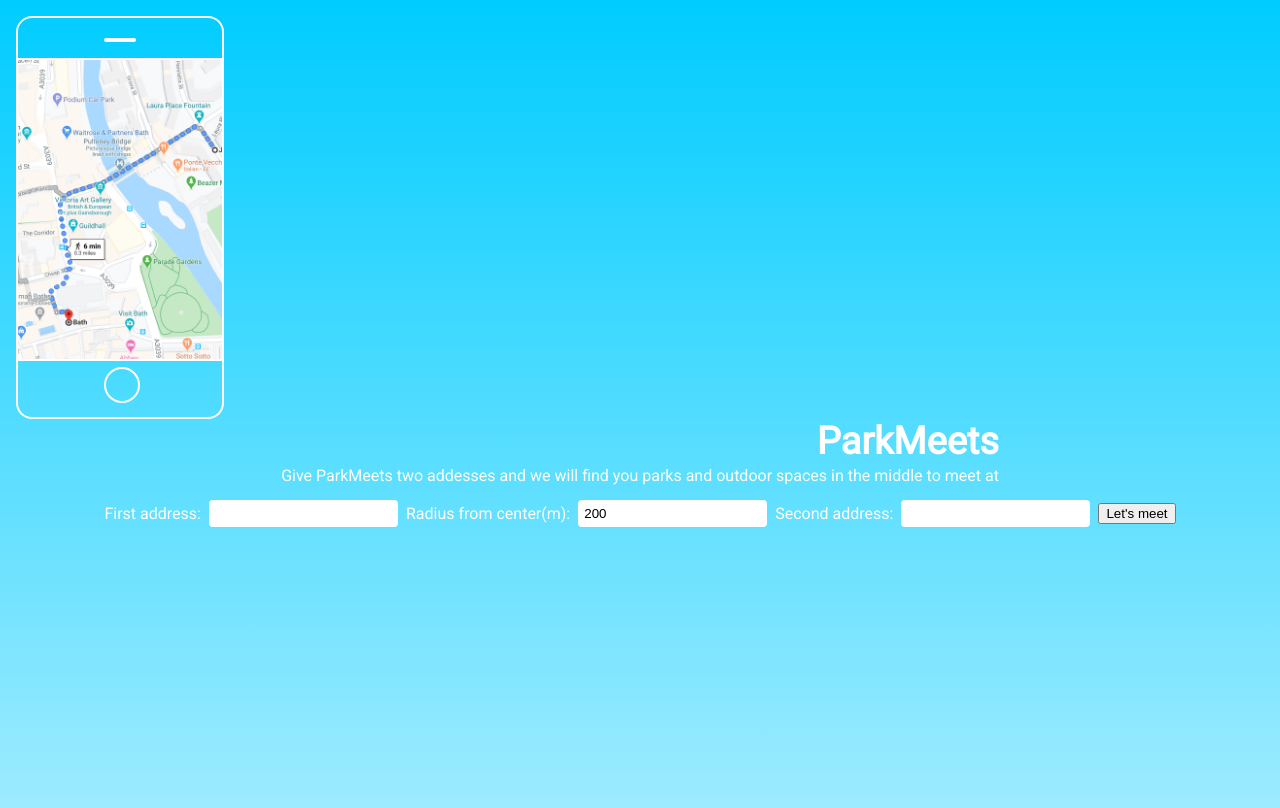
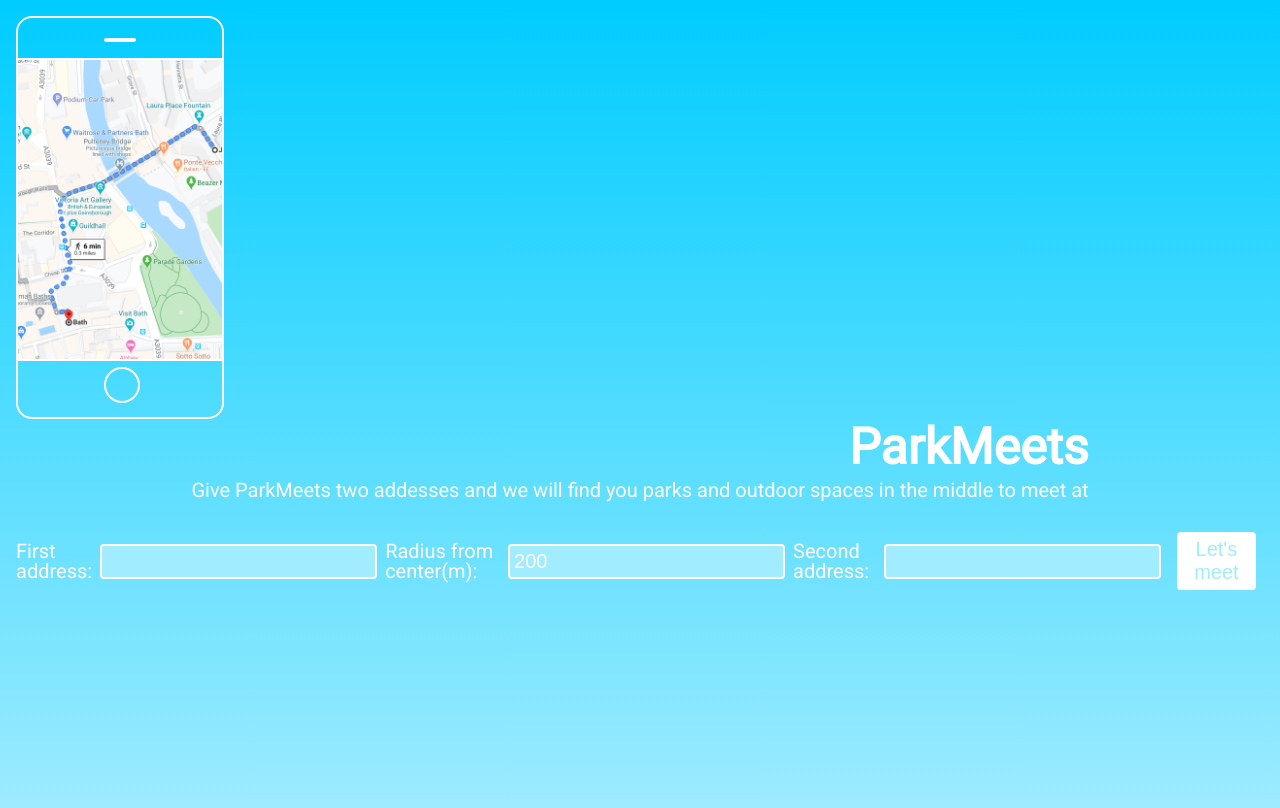
Before and after one commit to HazDuck/park-meets, a React (Create React App) app: page / in a window 1280 px wide. Shown: the top 808 px of the page. Built offline with nearby package versions, Linux system fonts and the light colour scheme.

Commit message:
styled inputs

```diff
--- a/src/App.scss
+++ b/src/App.scss
@@ -101,22 +101,17 @@ $breakpoints: (
   background-size: cover;
   height: 100vh;
   padding: 16px;
-
-  input {
-    border-radius: 4px;
-    padding: 4px;
-    border: 2px solid white;
-    margin: 8px;
-  }
 }
 
 .title-container {
+  margin-bottom: 24px;
+
   .title-container-inner {
     width: fit-content;
     margin: 0 auto;
     h1 {
       text-align: center;
-      font-size: 38px;
+      font-size: 50px;
       color: #FFF;
       margin-bottom: 8px;
 
@@ -129,7 +124,7 @@ $breakpoints: (
       text-align: center;
       font-weight: 100;
       color: #FFF;
-      margin-bottom: 8px;
+      font-size: 20px;
 
       @include media-query($medium) {
         text-align: right;
@@ -148,8 +143,29 @@ $breakpoints: (
     flex-direction: row;
   }
 
+  input {
+    border-radius: 4px;
+    padding: 4px;
+    border: 2px solid #FFF;
+    margin: 8px;
+    background-color: #a2ecff;
+    color: #FFF;
+    font-size: 20px;
+  }
+
   label {
     color: #FFF;
+    font-size: 20px;
+  }
+
+  button {
+    border-radius: 4px;
+    padding: 4px 12px;
+    border: 2px solid #FFF;
+    margin: 8px;
+    background-color: #FFF;
+    color: #a2ecff;
+    font-size: 20px;
   }
 }
 
```
Also changed, not shown: 1 other file (tests, documents, lock files or other folders).
